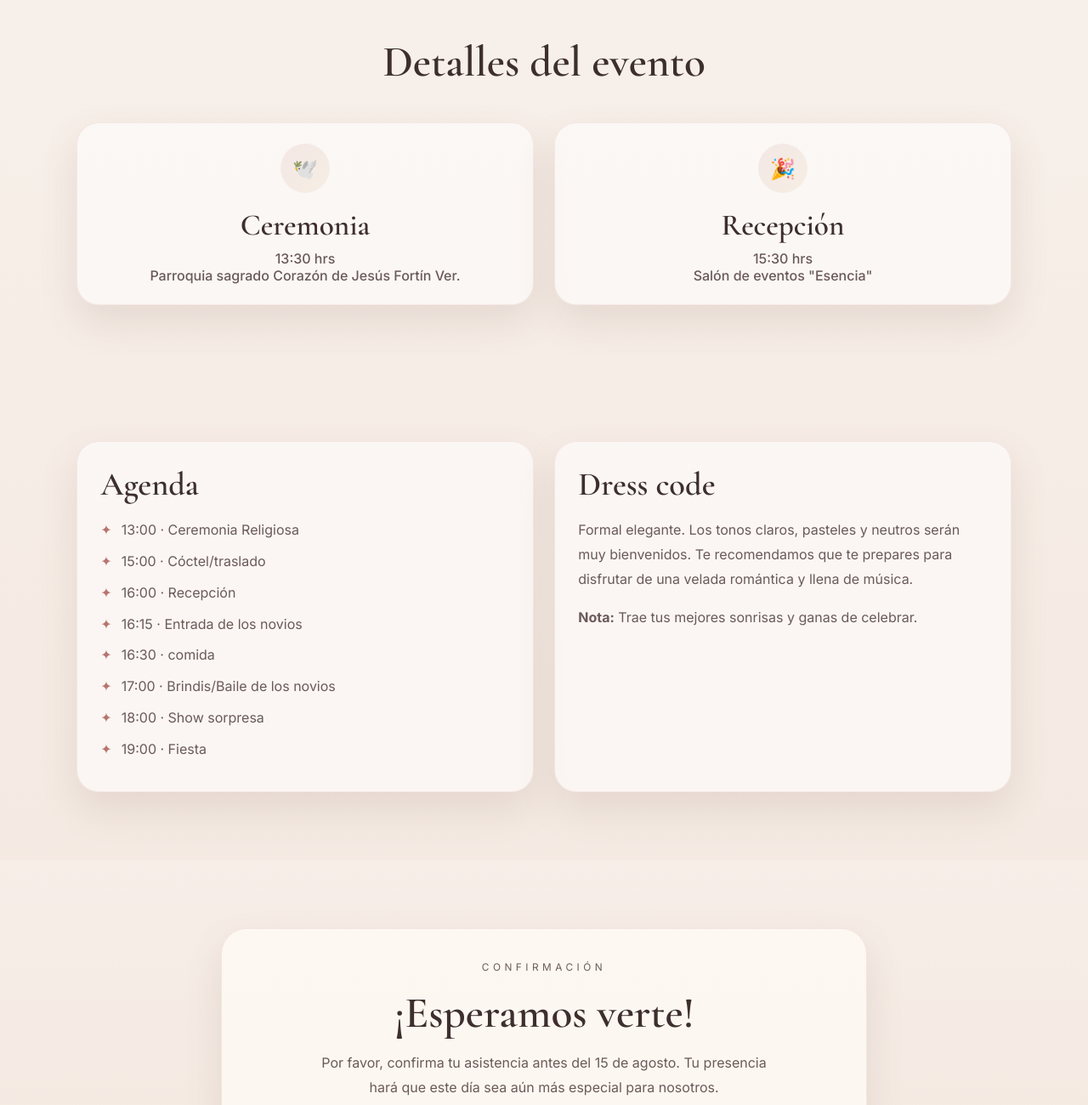
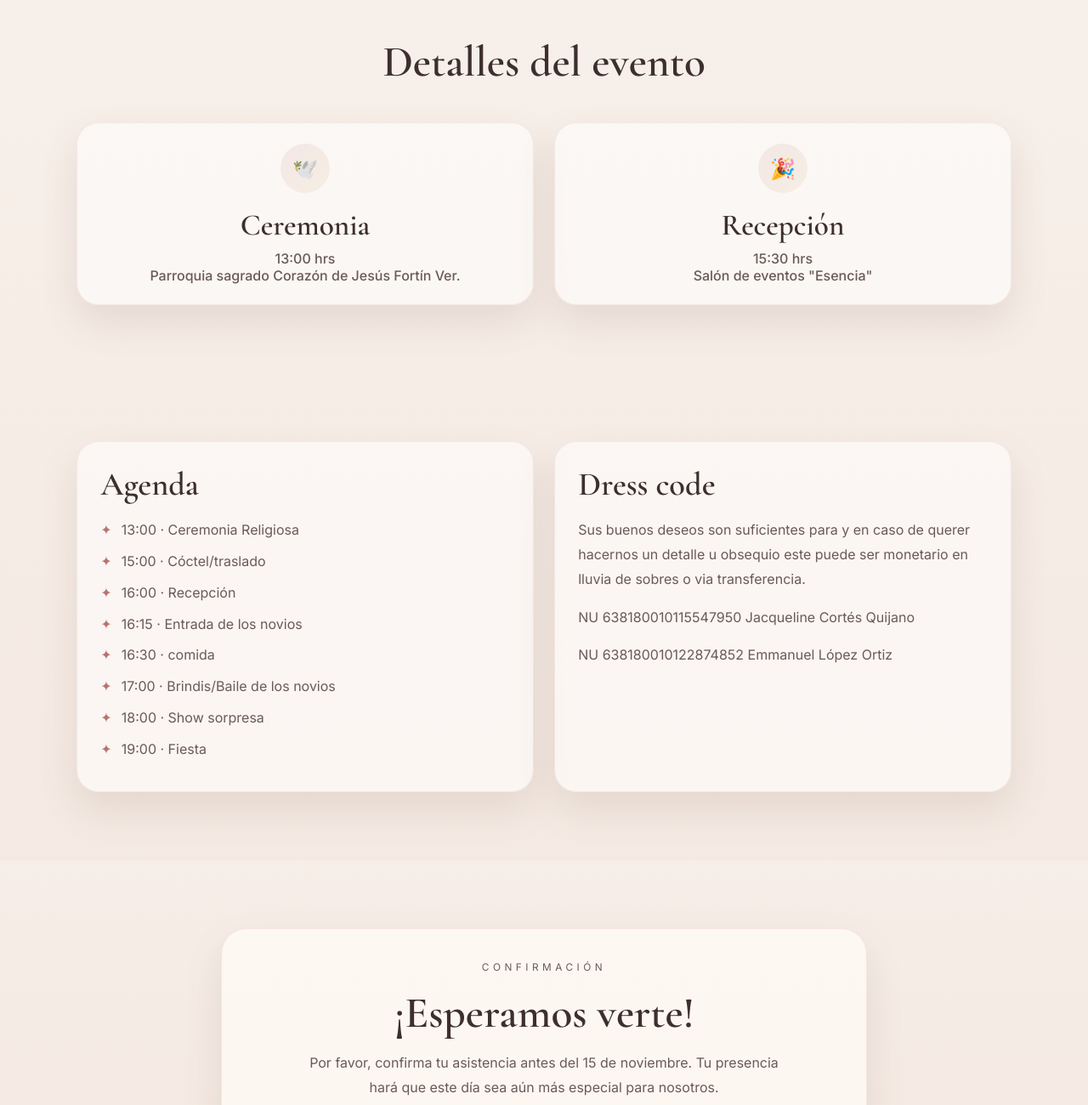
Before and after one commit to pcorqui/invitation, a plain HTML site: page index.html in a window 1280 px wide. Shown: the part 1500-2800 px from the top of the page at 85% size. Drawn offline with nearby package versions, Linux system fonts and the light colour scheme.

Commit message:
update: wedding information

```diff
--- a/index.html
+++ b/index.html
@@ -432,7 +432,7 @@
 
       <div class="date-pill">
         <span class="dot"></span>
-        <span>26 de diciembre de 2026 · 18:30 hrs</span>
+        <span>26 de diciembre de 2026 · 13:00 hrs</span>
       </div>
 
       <div class="cta-row">
@@ -491,11 +491,9 @@
             <div class="carousel-slide"><img src="images/3.jpeg" alt="3"></div>
             <div class="carousel-slide"><img src="images/4.jpeg" alt="3"></div>
             <div class="carousel-slide"><img src="images/5.jpeg" alt="3"></div>
-            <div class="carousel-slide"><img src="images/6.jpeg" alt="3"></div>
             <div class="carousel-slide"><img src="images/9.jpeg" alt="9"></div>
             <div class="carousel-slide"><img src="images/10.jpeg" alt="10"></div>
             <div class="carousel-slide"><img src="images/14.jpeg" alt="14"></div>
-            <div class="carousel-slide"><img src="images/16.jpeg" alt="16"></div>
             <div class="carousel-slide"><img src="images/17.jpeg" alt="17"></div>
             <div class="carousel-slide"><img src="images/18.jpeg" alt="18"></div>
 
@@ -517,7 +515,7 @@
           <a href="https://www.google.com/maps/place/Parroquia+del+Sagrado+Coraz%C3%B3n+de+Jes%C3%BAs.+Fortin,+Av.+5+106,+Centro,+94470+Fort%C3%ADn+de+las+Flores,+Ver./@18.8979563,-97.0006513,17z/data=!3m1!4b1!4m6!3m5!1s0x85c4e49a5ada9c73:0xa863e30c79ecd834!8m2!3d18.8979059!4d-96.9980654!16s%2Fg%2F11bvthl14z?entry=ttu&g_ep=EgoyMDI2MDgxMC4wIKXMDSoASAFQAw%3D%3D">
             <div class="icon">🕊️</div>
             <h3>Ceremonia</h3>
-            <div class="meta">13:30 hrs<br />Parroquia sagrado Corazón de Jesús Fortín Ver.</div>
+            <div class="meta">13:00 hrs<br />Parroquia sagrado Corazón de Jesús Fortín Ver.</div>
           </a>
         </article>
 
@@ -550,10 +548,10 @@
         <div class="detail-card">
           <h3>Dress code</h3>
           <p>
-            Formal elegante. Los tonos claros, pasteles y neutros serán muy bienvenidos.
-            Te recomendamos que te prepares para disfrutar de una velada romántica y llena de música.
+            Sus buenos deseos son suficientes para y en caso de querer hacernos un detalle u obsequio este puede ser monetario en lluvia de sobres o via transferencia.
           </p>
-          <p><strong>Nota:</strong> Trae tus mejores sonrisas y ganas de celebrar.</p>
+          <p>NU 638180010115547950 Jacqueline Cortés Quijano</p>
+          <p>NU 638180010122874852 Emmanuel López Ortiz</p>
         </div>
       </div>
     </section>
@@ -564,7 +562,7 @@
           <div class="eyebrow">Confirmación</div>
           <h2 style="font-size: clamp(2.6rem, 4vw, 4rem);">¡Esperamos verte!</h2>
           <p>
-            Por favor, confirma tu asistencia antes del 15 de agosto. Tu presencia hará que este día sea aún más
+            Por favor, confirma tu asistencia antes del 15 de noviembre. Tu presencia hará que este día sea aún más
             especial para nosotros.
           </p>
           <div class="rsvp-actions">
```
